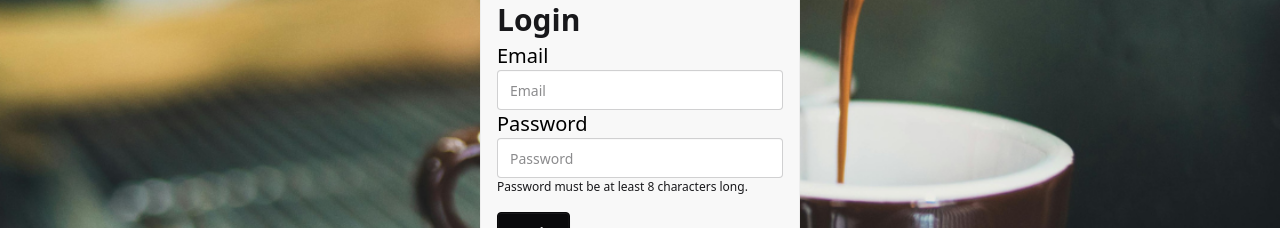
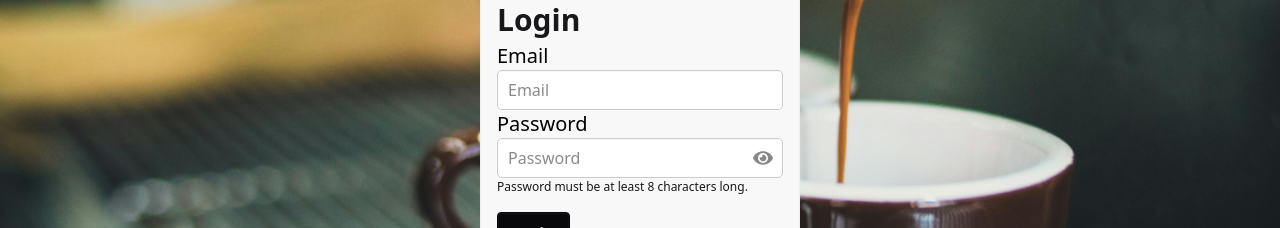
Before and after one commit to salman60mahmud/steamy_beans, a React (Vite) app: page /login in a window 1280 px wide. Shown: the part 403-631 px from the top of the page. Built offline with nearby package versions, Linux system fonts and the light colour scheme; no server answers.

Commit message:
toggle eye add

```diff
--- a/src/App.jsx
+++ b/src/App.jsx
@@ -31,7 +31,8 @@ function App() {
         } />
         <Route path='/dashboard/manageuser' element={
           <ProtectedRoute>
-            <ManageUser />
+            <ManageUser
+            />
           </ProtectedRoute>
         } />
 
--- a/src/Components/Login.jsx
+++ b/src/Components/Login.jsx
@@ -2,6 +2,7 @@ import { NavLink } from "react-router-dom";
 import './Login.css'
 import { useContext } from "react";
 import { BeansContext } from "../ContextAPI/Context";
+import PasswordInput from "./PasswordInput";
 const Login = () => {
     const { processLogin } = useContext(BeansContext);
 
@@ -21,9 +22,7 @@ const Login = () => {
                     <label className="fieldset-label text-xl text-black">Email</label>
                     <input type="email" className="input" placeholder="Email" name="email" aria-label="Enter your email address" required />
 
-                    <label className="fieldset-label text-xl text-black">Password</label>
-                    <input type="password" className="input" placeholder="Password" name="password" aria-describedby="password-help" required />
-                    <p id="password-help" className="text-sm text-gray-500" />
+                    <PasswordInput />
                     Password must be at least 8 characters long.
                     <button className="btn btn-neutral mt-4">Login</button>
                 </form>
--- a/src/Components/ManageUser.jsx
+++ b/src/Components/ManageUser.jsx
@@ -24,8 +24,8 @@ const ManageUser = () => {
             },
         })
             .then(response => {
-            if (!response.ok) {
-                throw new Error('Failed to create moderator');
+                if (response.status === 404) {
+                    toast.error('Failed to create moderator');
                 }
                 return response.json();
             })
--- /dev/null
+++ b/src/Components/PasswordInput.css
@@ -0,0 +1,26 @@
+.input-wrapper {
+    position: relative;
+}
+
+.input {
+    width: 100%;
+    padding: 10px;
+    font-size: 16px;
+    border: 1px solid #ccc;
+    border-radius: 5px;
+}
+
+.eye-icon {
+    position: absolute;
+    top: 50%;
+    right: 10px;
+    transform: translateY(-50%);
+    background: none;
+    border: none;
+    cursor: pointer;
+}
+
+.eye-icon svg {
+    font-size: 20px;
+    color: #888;
+}
--- /dev/null
+++ b/src/Components/PasswordInput.jsx
@@ -0,0 +1,33 @@
+import React, { useState } from 'react';
+import { FaEye, FaEyeSlash } from 'react-icons/fa'; // Import eye icons
+import "./PasswordInput.css"
+
+const PasswordInput = () => {
+    // State to track if the password is visible or not
+    const [isPasswordVisible, setIsPasswordVisible] = useState(false);
+
+    // Function to toggle password visibility
+    const togglePasswordVisibility = () => {
+        setIsPasswordVisible(!isPasswordVisible);
+    };
+
+    return (
+        <div>
+            <label className="fieldset-label text-xl text-black">Password</label>
+            <div className="input-wrapper">
+                <input type={isPasswordVisible ? 'text' : 'password'}
+                    // Toggle between text and password //
+                    id="password" placeholder="Password" className="input" name='password' aria-describedby="password-help" required
+                />
+                <p id="password-help" className="text-sm text-gray-500" />
+
+                {/* Eye icon to show or hide password */}
+                <button type="button" onClick={togglePasswordVisibility} className="eye-icon">
+                    {isPasswordVisible ? <FaEyeSlash /> : <FaEye />}
+                </button>
+            </div>
+        </div>
+    );
+};
+
+export default PasswordInput;
--- a/src/Components/SignUp.jsx
+++ b/src/Components/SignUp.jsx
@@ -5,6 +5,7 @@ import { toast } from "react-toastify";
 import { updateProfile } from "firebase/auth";
 import auth from "./firebaseconfig";
 import './Login.css';
+import PasswordInput from "./PasswordInput";
 
 const SignUp = () => {
     const navigate = useNavigate();
@@ -73,10 +74,8 @@ const SignUp = () => {
                     <input type="text" className="input" placeholder="Name" name='name' aria-label="Enter your full name" required />
                     <label className="fieldset-label text-xl text-black">Email</label>
                     <input type="email" className="input" placeholder="Email" name='email' aria-label="Enter your email address" required />
-                    <label className="fieldset-label text-xl text-black">Password</label>
-                    <input type="password" className="input" placeholder="Password" name='password' aria-describedby="password-help" required
-                    />
-                    <p id="password-help" className="text-sm text-gray-500" />
+
+                    <PasswordInput/>
                     Password must be at least 8 characters long.
                     <button className="btn btn-neutral mt-4">Submit</button>
                 </form>
```
Lines whose indentation alone changed are shown as unchanged.
